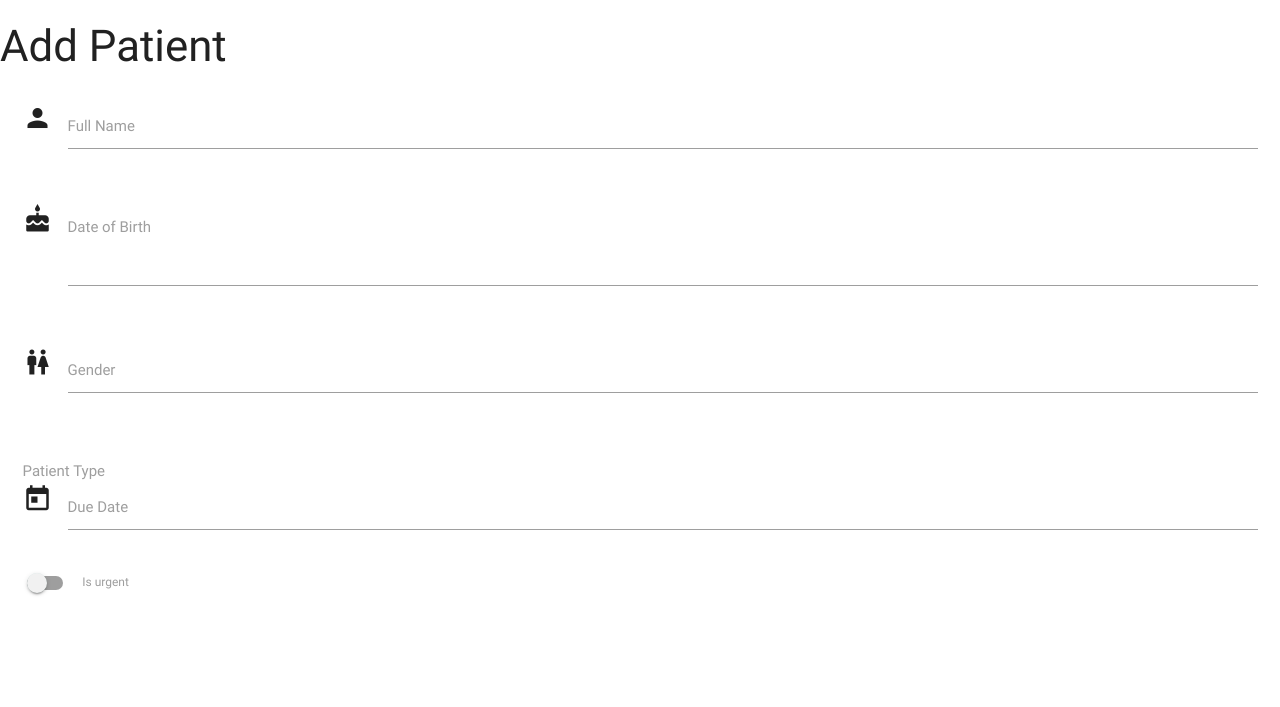
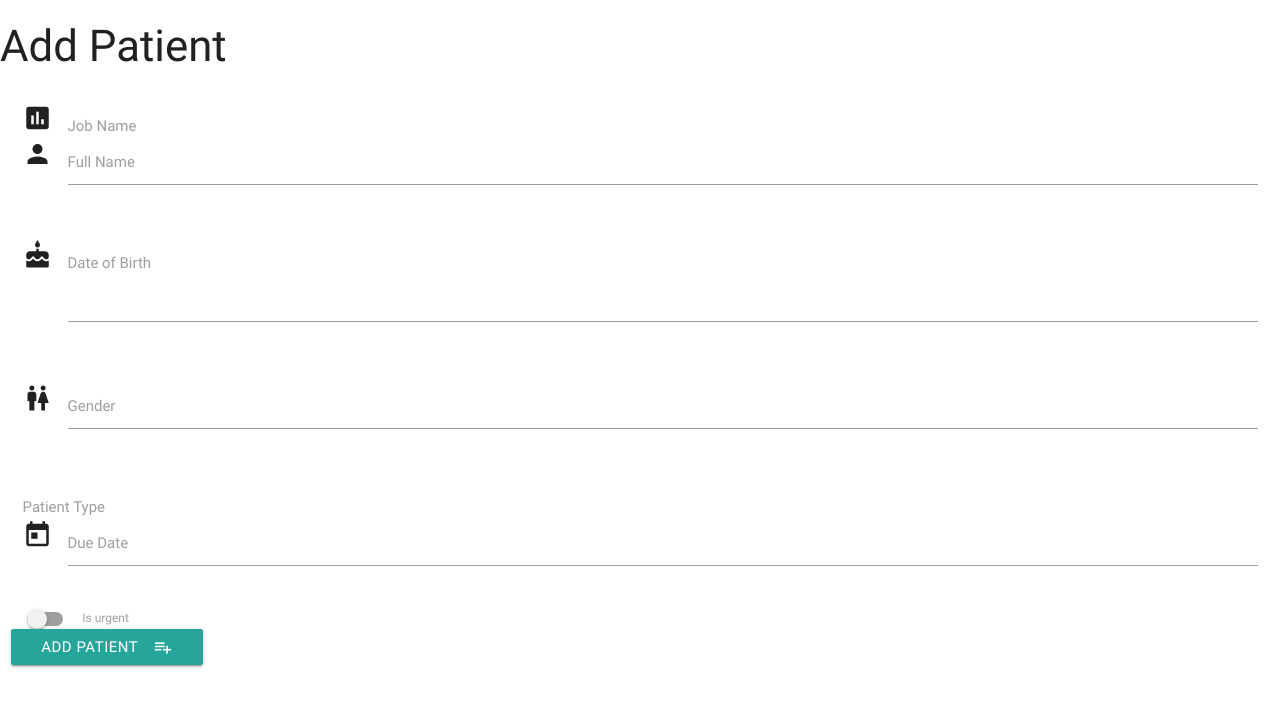
Before and after one commit to isiko1/dental_laboratory, a Flask app: template templates/addpatient.html in a window 1280 px wide. Shown: the top 707 px of the page. Run offline with Flask 2, Linux system fonts and the light colour scheme; the template is opened without the code that fills it, so the values that code supplies are empty; some libraries are stand-ins or nearby versions.

Commit message:
Added button

```diff
--- a/app.py
+++ b/app.py
@@ -22,7 +22,14 @@
 
 @app.route('/add_patient')
 def add_patient():
-    return render_template('addpatient.html')
+    return render_template('addpatient.html', jobs=mongo.db.jobs.find())
+
+
+@app.route('/insert_patient', methods=['POST'])
+def insert_patient():
+    patients = mongo.db.patients
+    patients.insert_one(request.form.to_dic())
+    return redirect(url_for('get_patients'))
 
 
 if __name__ == '__main__':
--- a/templates/addpatient.html
+++ b/templates/addpatient.html
@@ -3,7 +3,19 @@
 
 <h3>Add Patient</h3>
 <div class="row">
-    <form action="" method="POST" class="col s12">
+	<form action="{{url_for('insert_patient')}}" method="POST" class="col s12">
+		<div class="row">
+			<div class="input-field col s12">
+				<i class="material-icons prefix">poll</i>
+				<select id="jobs" name="job_name">
+                  <option value="" disabled selected>Choose Job</option>
+                  {% for job in jobs %}
+                      <option value="{{job.job_name}}">{{job.job_name}}</option>
+                  {% endfor %}
+                </select>
+				<label>Job Name</label>
+			</div>
+		</div>
 		<div class="row">
 			<div class="input-field col s12">
 				<i class="material-icons prefix">person</i>
@@ -29,8 +41,8 @@
 			<div class="input-field col s12 m6">
 				<select class="icons">
       <option value="" disabled selected>Choose patient type</option>
-      <option value="" id="private" name="private" data-icon="images/bupa.jpg">Private</option>
-      <option value="" id="nhs" name="nhs" data-icon="images/nhs-logo.png">NHS</option>
+      <option value="{{pat.private}}" id="private" name="private" data-icon="images/bupa.jpg">Private</option>
+      <option value="{{pat.nhs}}" id="nhs" name="nhs" data-icon="images/nhs-logo.png">NHS</option>
       </select>
 				<label>Patient Type</label>
 			</div>
@@ -49,6 +61,11 @@
       Is urgent
     </label>
 		</div>
+        <div class="row">
+        <button class="btn waves-effect waves-light" type="submit" name="action">Add Patient
+    <i class="material-icons right">playlist_add</i>
+  </button>
+        </div>
 	</form>
 </div>
 
--- a/templates/base.html
+++ b/templates/base.html
@@ -1,9 +1,11 @@
 <!DOCTYPE html>
 <html>
+
 <head>
-    <link rel="stylesheet"  href="https://cdnjs.cloudflare.com/ajax/libs/materialize/0.100.2/css/materialize.min.css">
+	<link rel="stylesheet" href="https://cdnjs.cloudflare.com/ajax/libs/materialize/0.100.2/css/materialize.min.css">
 	<link href="https://fonts.googleapis.com/icon?family=Material+Icons" rel="stylesheet">
 </head>
+
 <body>
 	{% block content %}
 
@@ -28,4 +30,5 @@
   }
 	</script>
 </body>
+
 </html>
```
Lines whose indentation alone changed are shown as unchanged.
